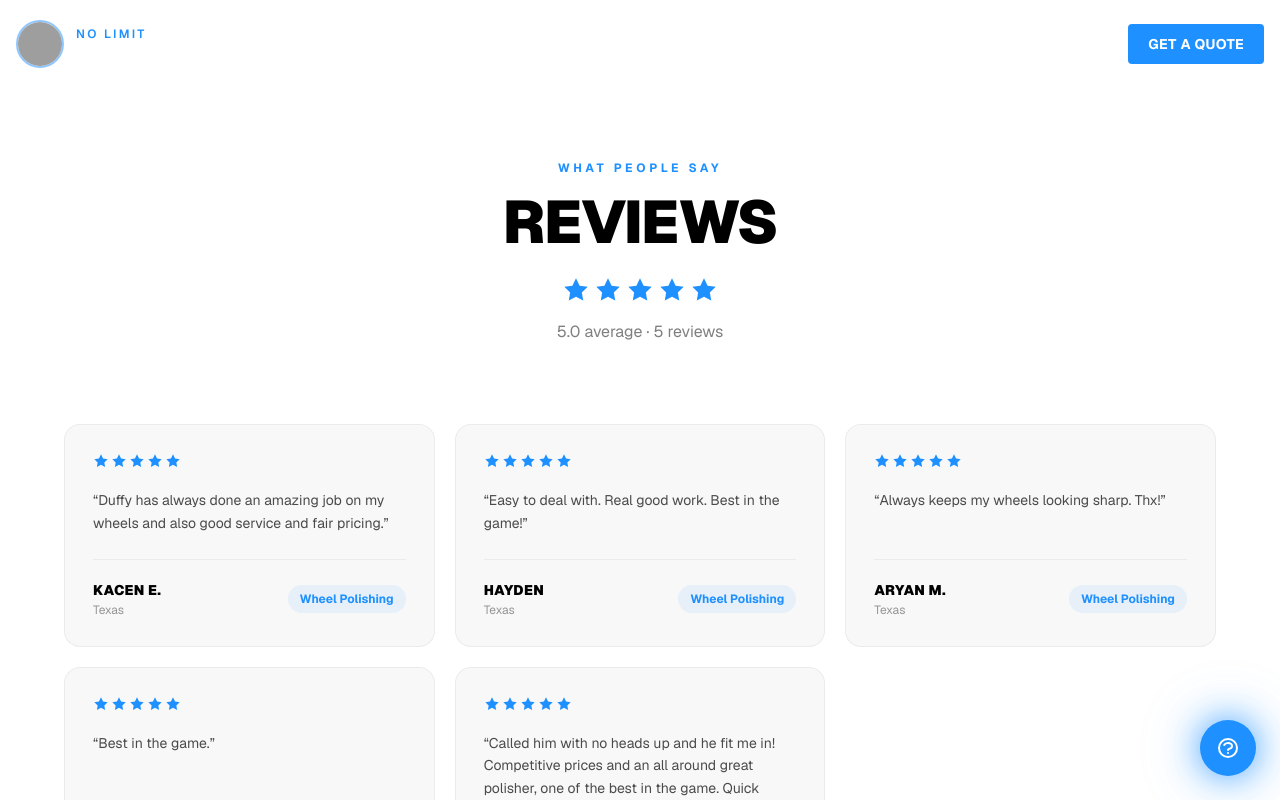
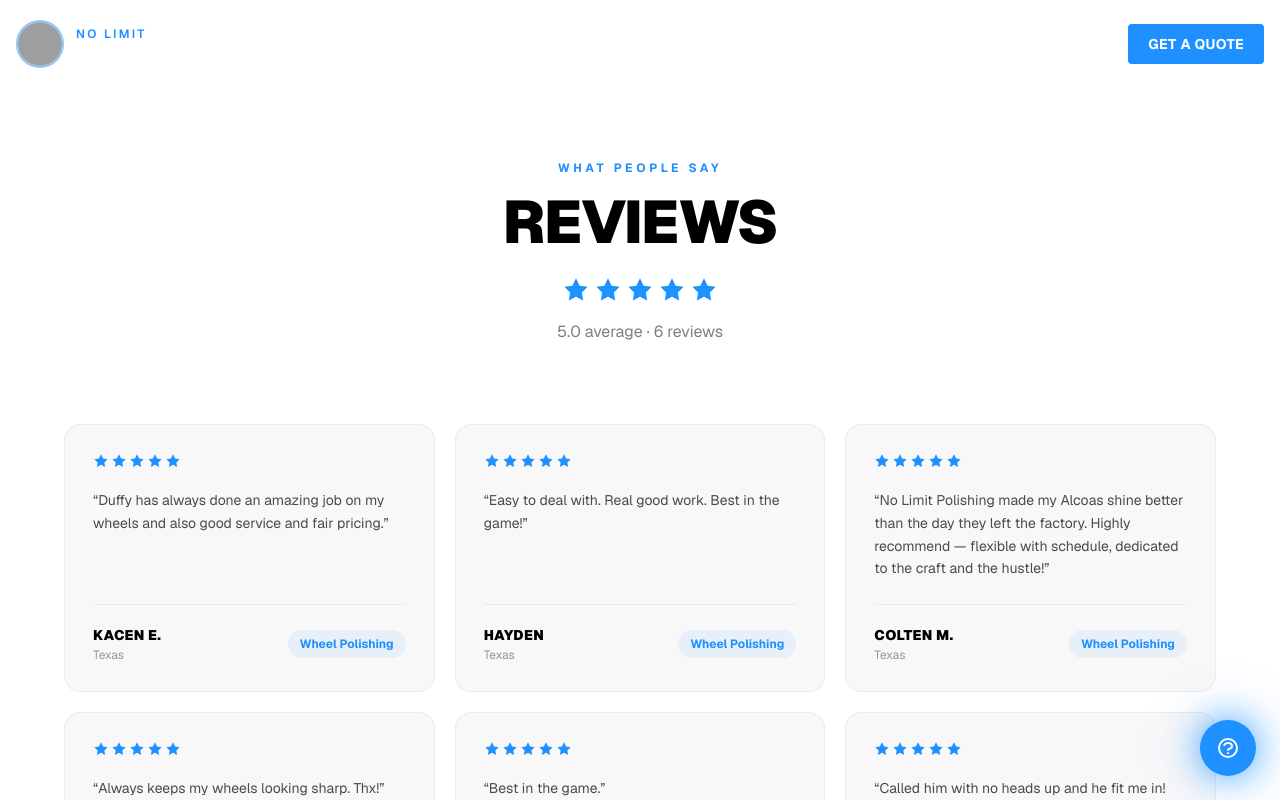
Before and after one commit to NoLimitsSimon/NoLimitPolishing, a Next.js app: page /reviews in a window 1280 px wide. Shown: the top 800 px of the page. Built offline with nearby package versions, Linux system fonts and the light colour scheme; grey boxes are pictures that could not be loaded.

Commit message:
Add Colten M review

```diff
--- a/app/reviews/page.tsx
+++ b/app/reviews/page.tsx
@@ -18,6 +18,13 @@ const reviews = [
     name: "Hayden",
     location: "Texas",
     text: "Easy to deal with. Real good work. Best in the game!",
+    service: "Wheel Polishing",
+    stars: 5,
+  },
+  {
+    name: "Colten M.",
+    location: "Texas",
+    text: "No Limit Polishing made my Alcoas shine better than the day they left the factory. Highly recommend — flexible with schedule, dedicated to the craft and the hustle!",
     service: "Wheel Polishing",
     stars: 5,
   },
--- a/components/ReviewsCarousel.tsx
+++ b/components/ReviewsCarousel.tsx
@@ -7,7 +7,7 @@ const reviews = [
   { name: "Jose Munoz", text: "Called him with no heads up and he fit me in! Competitive prices and an all around great polisher, one of the best in the game. Quick response and quality work! If your wheels are looking yellow or curbed like mine did I highly recommend y'all give him a try!", stars: 5 },
   { name: "Jaxon L.",  text: "Best in the game.",                                                        stars: 5 },
   { name: "Aryan M.",  text: "Always keeps my wheels looking sharp. Thx!",                                  stars: 5 },
-  { name: "Anthony L.","text": "Stock wheels polished mirror clean. Never going anywhere else.",           stars: 5 },
+  { name: "Colten M.", text: "Made my Alcoas shine better than the day they left the factory. Flexible with schedule, dedicated to the craft and the hustle!", stars: 5 },
 ];
 
 const Stars = () => (
```
